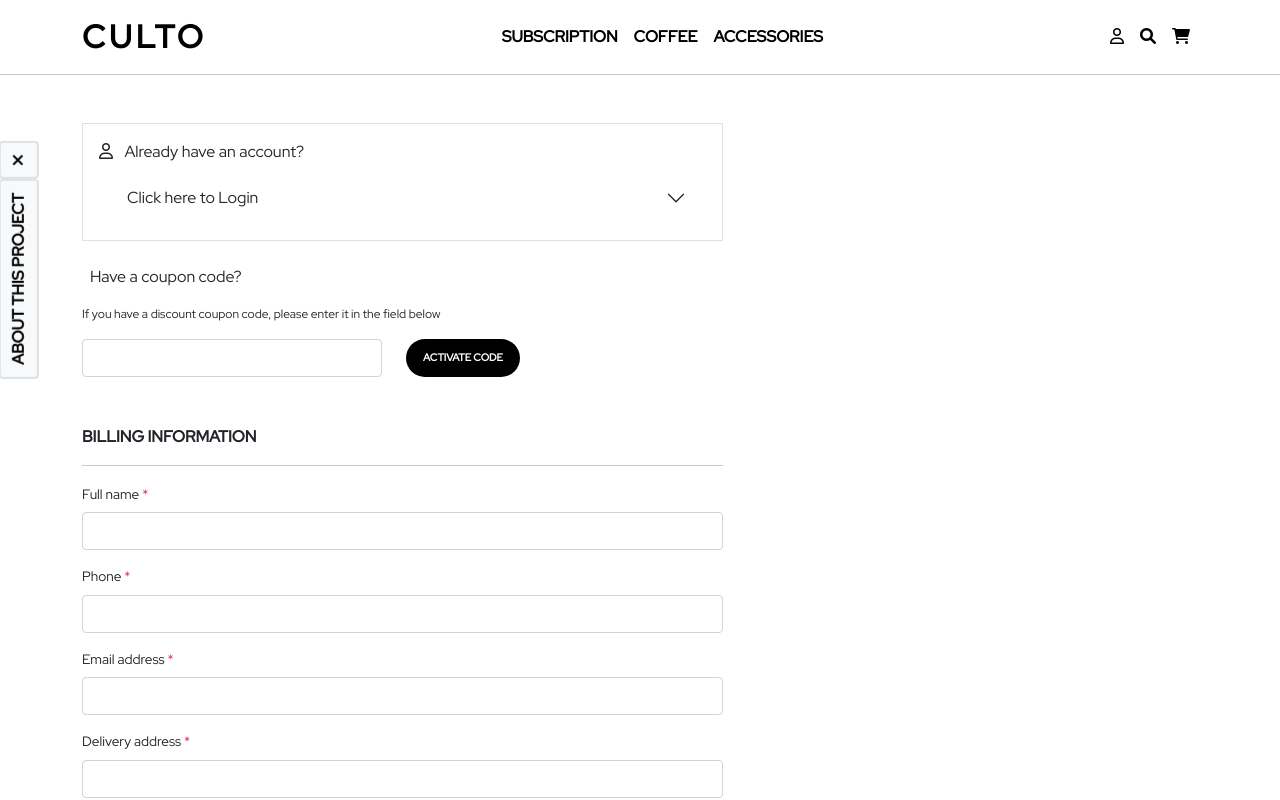
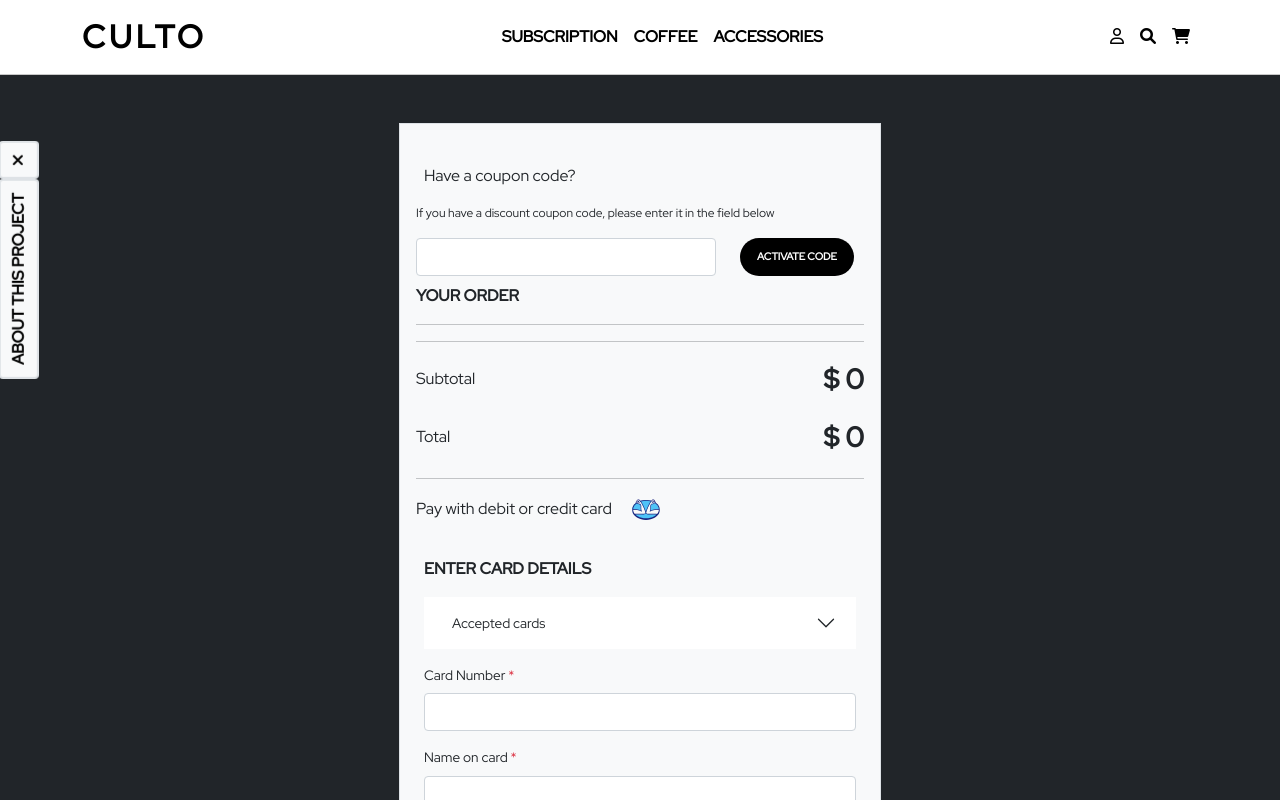
Before and after one commit to FelipeCabreraB/E-commerce-Front, a React (Create React App) app: page /checkout/card-information in a window 1280 px wide. Shown: the top 800 px of the page. Built offline with nearby package versions, Linux system fonts and the light colour scheme; some icons are missing.

Commit message:
checkout

```diff
--- a/src/App.jsx
+++ b/src/App.jsx
@@ -7,6 +7,7 @@ import Coffee from "./pages/Website/Coffee";
 import DetailedProduct from "./pages/Website/DetailedProduct";
 import LostPassword from "./pages/Website/LostPassword";
 import CheckOut from "./pages/Website/CheckOut";
+import CheckOutCardInformation from "./pages/Website/CheckOutCardInformation";
 import NavBar from "./components/NavBar-Footer/NavBar";
 import Footer from "./components/NavBar-Footer/Footer";
 import MyAccount from "./pages/MyAccount/MyAccount";
@@ -59,7 +60,14 @@ function App() {
               component={DetailedProductAcc}
             />
             <PublicRoute path="/lost-password" component={LostPassword} />
-            <PublicRoute path="/checkout" component={CheckOut} />
+            <PublicRoute
+              path="/checkout/billing-information"
+              component={CheckOut}
+            />
+            <PublicRoute
+              path="/checkout/card-information"
+              component={CheckOutCardInformation}
+            />
             <PublicRoute path="/my-account" component={MyAccount} exact />
             <PublicRoute path="/my-account/orders" component={MyAccountOrder} />
             <PublicRoute
--- a/src/pages/Website/CheckOutCardInformation.jsx
+++ b/src/pages/Website/CheckOutCardInformation.jsx
@@ -1,16 +1,19 @@
 import AccordionCards from "../../components/Checkout/AccordionCards";
 import { Link } from "react-router-dom";
 import { useState } from "react";
-import { useDispatch } from "react-redux";
+import { useDispatch, useSelector } from "react-redux";
+import axios from "axios";
+import { Row, Col } from "react-bootstrap";
 
 function CheckOutCardInformation() {
+  const cart = useSelector((state) => state.cart);
+  const user = useSelector((state) => state.user);
   const [loginMessage, setLoginMessage] = useState("");
   const [cardNumber, setCardNumber] = useState("");
   const [cardName, setCardName] = useState("");
   const [cardExpiryDate, setCardExpiryDate] = useState("");
   const [cardSecurityCode, setCardSecurityCode] = useState("");
   const dispatch = useDispatch();
-  import axios from "axios";
 
   const handleCreateOrder = async (ev) => {
     try {
@@ -33,8 +36,35 @@ function CheckOutCardInformation() {
   };
 
   return (
-    <div>
-      <div className="border p-3 mt-5">
+    <div className="d-flex justify-content-center bg-dark">
+      <div
+        className="border p-3 mt-5 mb-5 bg-light"
+        style={{ maxWidth: "900px" }}
+      >
+        <p className="mt-4">
+          <i class="bi bi-ticket-perferated me-2"></i> Have a coupon code?
+        </p>
+        <p style={{ fontSize: "0.75rem" }}>
+          If you have a discount coupon code, please enter it in the field below
+        </p>
+        <form className="d-flex">
+          <input
+            type="text"
+            className="form-control"
+            style={{ maxWidth: "300px" }}
+          />
+          <button
+            type="button"
+            style={{
+              backgroundColor: "black",
+              color: "white",
+              fontSize: "0.65rem",
+            }}
+            className="btn rounded-pill px-3 py-2 ms-4"
+          >
+            <strong>ACTIVATE CODE</strong>
+          </button>
+        </form>
         <p className="mt-2">
           <strong>YOUR ORDER</strong>
         </p>
@@ -264,10 +294,6 @@ function CheckOutCardInformation() {
             </p>
 
             {user.token &&
-            fullName !== "" &&
-            phone !== "" &&
-            email !== "" &&
-            deliveryAddress !== "" &&
             cardNumber !== "" &&
             cardName !== "" &&
             cardExpiryDate !== "" &&
```
